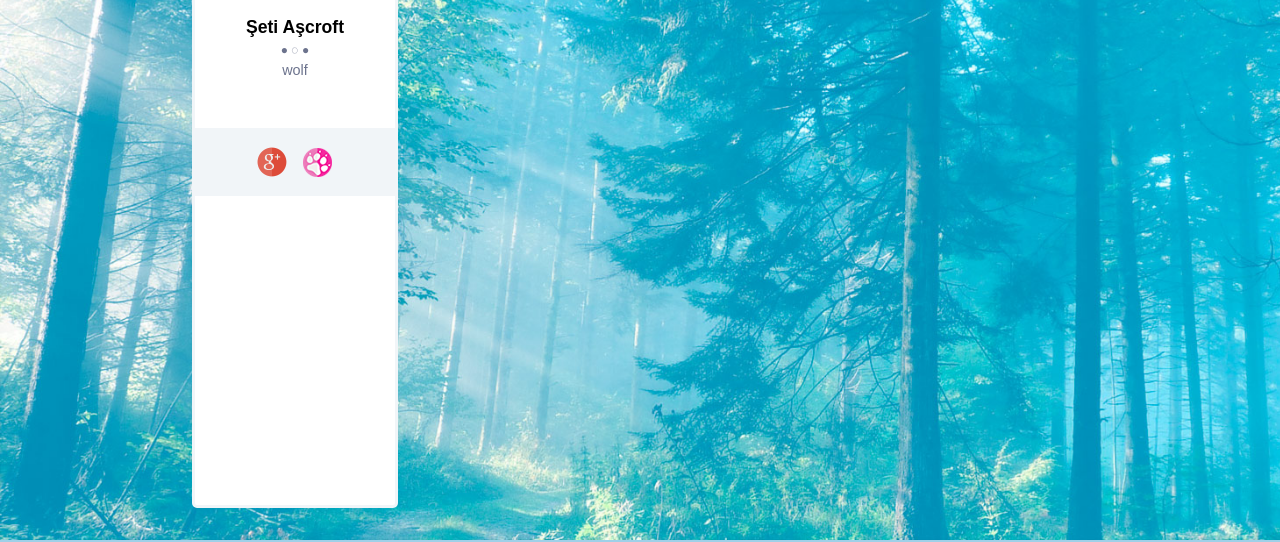
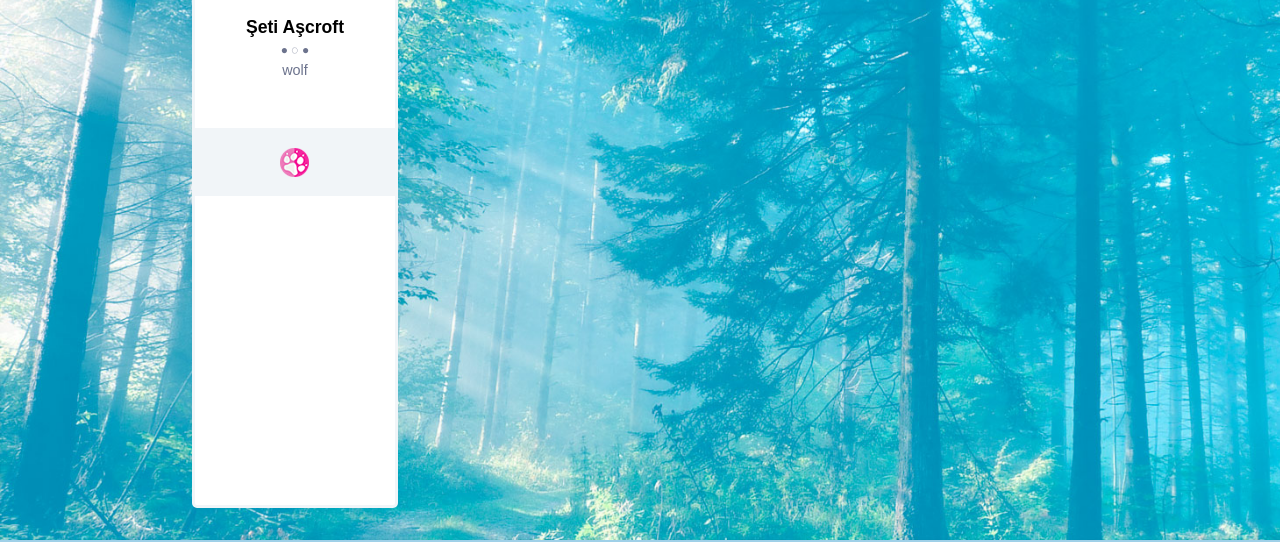
Before and after one commit to sheti/sheti.github.io, a plain HTML site: page index.html in a window 1280 px wide. Shown: the part 258-800 px from the top of the page. Drawn offline with Linux system fonts and the light colour scheme.

Commit message:
Изменения от 04.05.2019

```diff
--- a/index.html
+++ b/index.html
@@ -86,7 +86,6 @@
     <div class="info">wolf</div>
     <div class="contacts">
         <!--a href="mailto:"><img alt="e-mail" src="/img/mail-icon.png" /></a-->
-        <a href="https://plus.google.com/116757762827431116734"><img alt="Google Plus" src="/img/googleplus-icon.png" /></a>
         <a href="https://www.furtails.pw"><img alt="Furtails.pw" src="/img/furtails-icon.png" /></a>
     </div>
 </div>
```
Also changed, not shown: pavatar.png.
